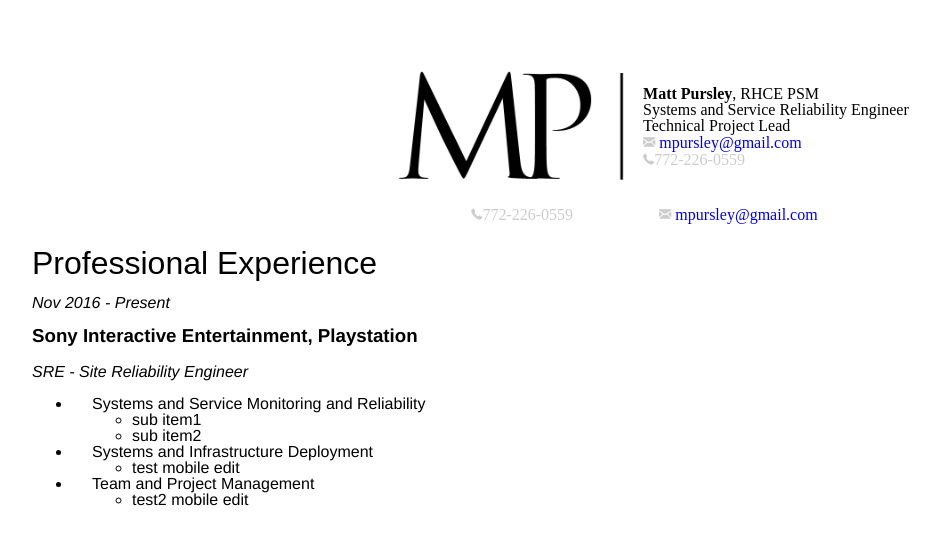
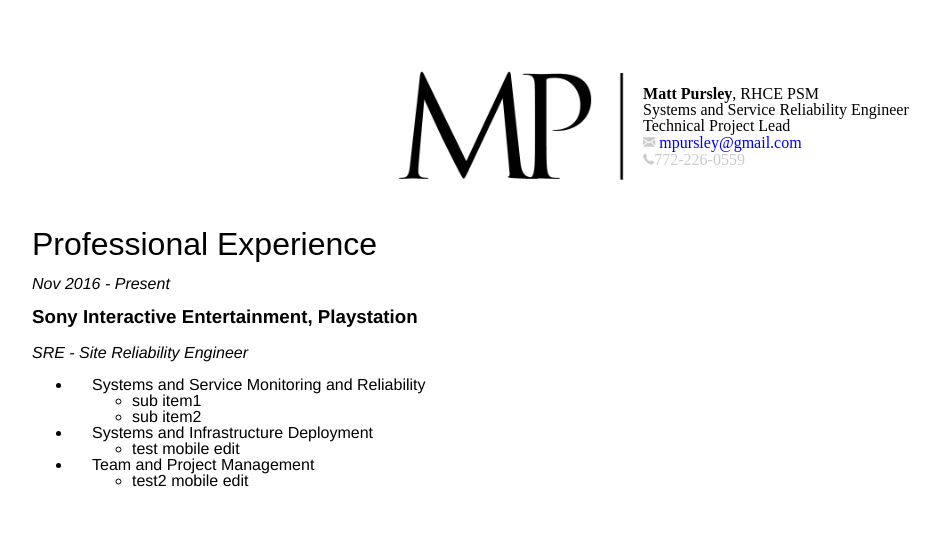
Before and after one commit to mpursley/mpursley.github.io, a Jekyll site: the page built from index_resume_short.md, in a window 1280 px wide. Shown: the top 545 px of the page, without its empty margins (16-956 px from the left). Built offline with Jekyll 4.4.1, drawn with Linux system fonts in a browser that asks for light colours.

Commit message:
Update index_resume_short.md

```diff
--- a/index_resume_short.md
+++ b/index_resume_short.md
@@ -19,17 +19,6 @@ title: Matt Pursley's CV
       </div>
     </td>
   </tr>
-  <tr>
-    <td align="right">
-      <div id="webaddress"><i class="fi-telephone"></i>772-226-0559
-        &nbsp;&nbsp;&nbsp;&nbsp;&nbsp;&nbsp;&nbsp;&nbsp;&nbsp;&nbsp;&nbsp;&nbsp;&nbsp;&nbsp;&nbsp;&nbsp;</div>
-    </td>
-    <td align="left">
-      <div id="webaddress"><i class="fi-mail" style="margin-left:1em"></i>
-      <a href="mailto:mpursley@gmail.com">mpursley@gmail.com</a>
-      </div>
-    </td>
-  </tr>
 </table>
 </center>
 
```
